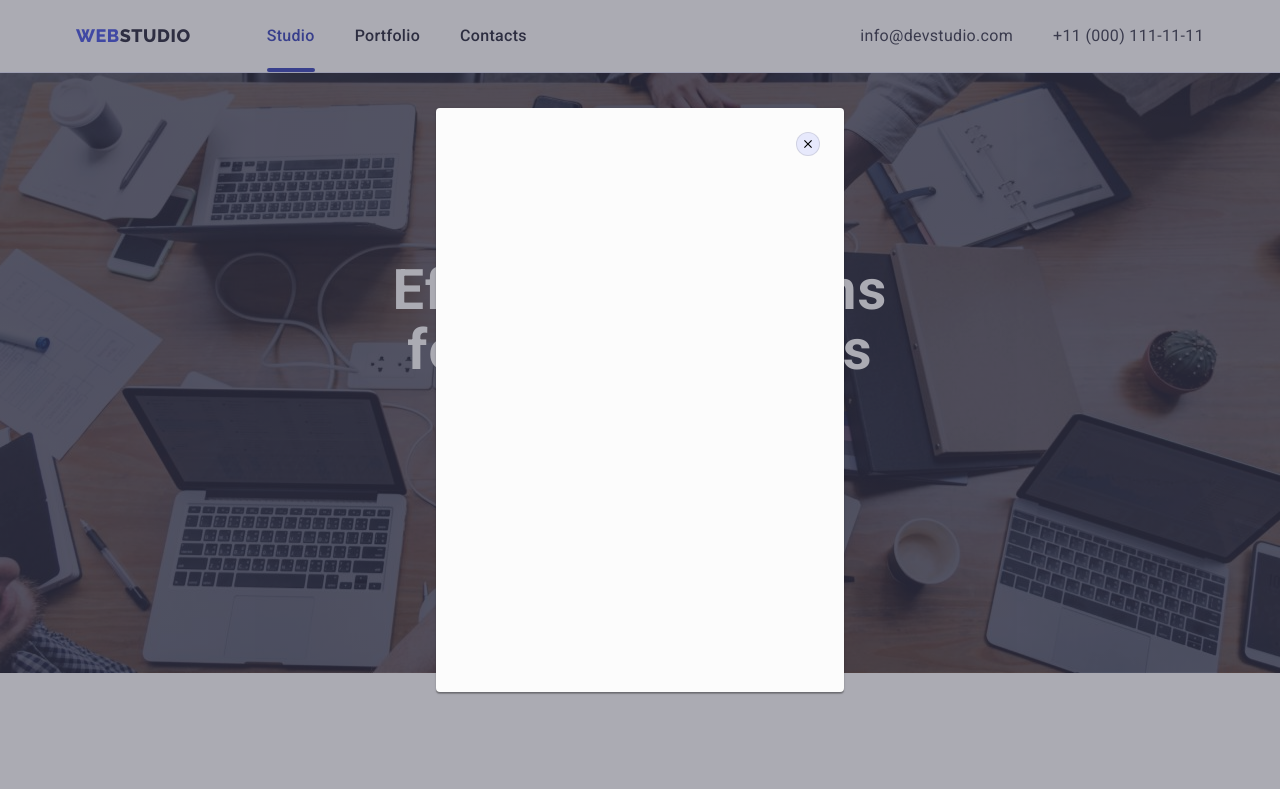
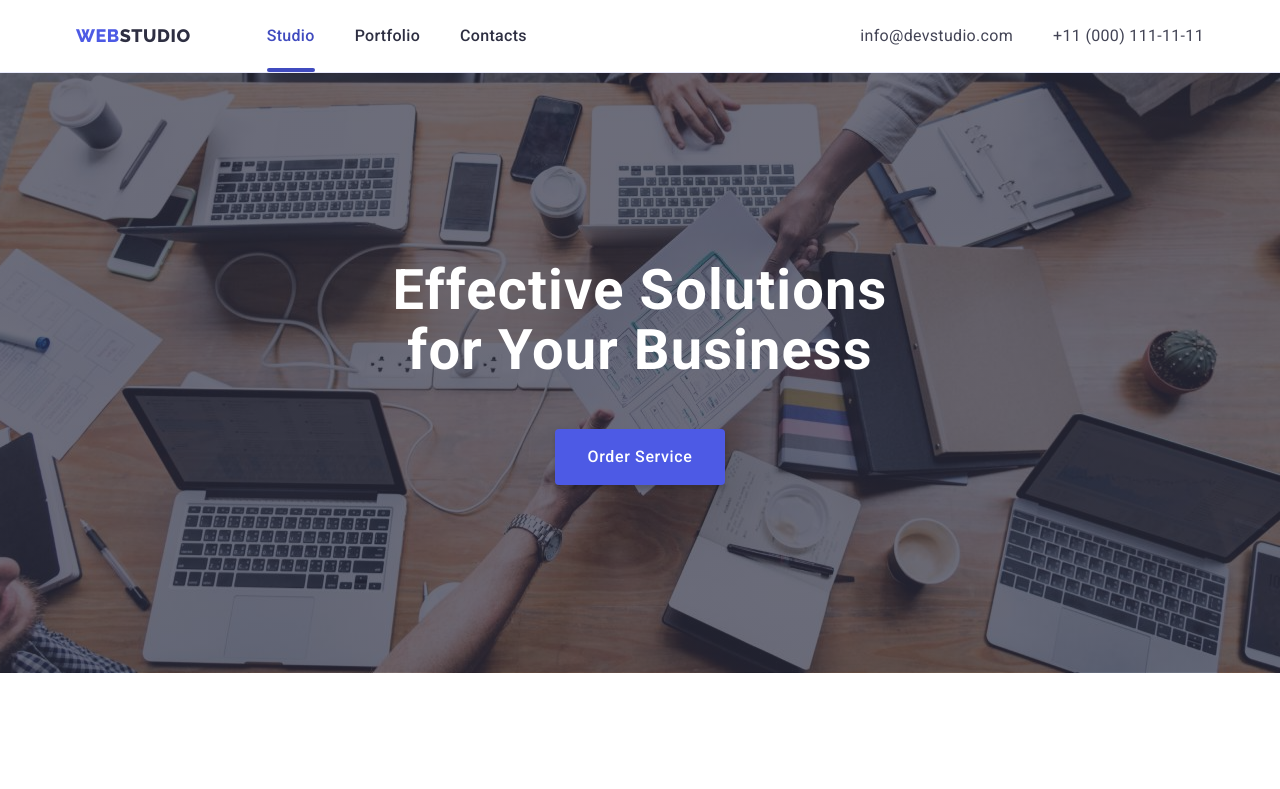
Before and after one commit to AndriyBabiy/goit-markup-hw-04, a plain HTML site: page index.html in a window 1280 px wide. Shown: the top 789 px of the page. Drawn offline with nearby package versions, Linux system fonts and the light colour scheme.

Commit message:
fixed popup of the modal screen

```diff
--- a/css/styles.css
+++ b/css/styles.css
@@ -101,6 +101,7 @@ button {
 /* #region top bar */
 .top-bar {
   border-bottom: 1px solid var(--cornflower, #E7E9FC);
+  box-shadow: 0px 1px 6px 0px rgba(46, 47, 66, 0.08), 0px 1px 1px 0px rgba(46, 47, 66, 0.16), 0px 2px 1px 0px rgba(46, 47, 66, 0.08);
 }
 
 .top-bar .container {
@@ -252,6 +253,11 @@ Pop-up window
 ---------------------
 */
 
+.backdrop.is-hidden {
+  opacity: 0;
+  pointer-events: none;
+  visibility: hidden;
+}
 
 .backdrop {
   position: fixed;
@@ -268,11 +274,7 @@ Pop-up window
   transition: opacity var(--transition-standard), visibility var(--transition-standard);
 }
 
-.backdrop.is-hidden {
-  opacity: 0;
-  pointer-events: none;
-  visibility: hidden;
-}
+
 
 .modal {
   position: relative;
--- a/index.html
+++ b/index.html
@@ -55,7 +55,7 @@
         </button>
       </div>
 
-      <div class="backdrop" data-modal>
+      <div class="backdrop is-hidden" data-modal>
         <div class="modal">
           <button type="button" class="modal-button" data-modal-close>
             <svg class="modal-close-buttom" width="8" height="8">
```
